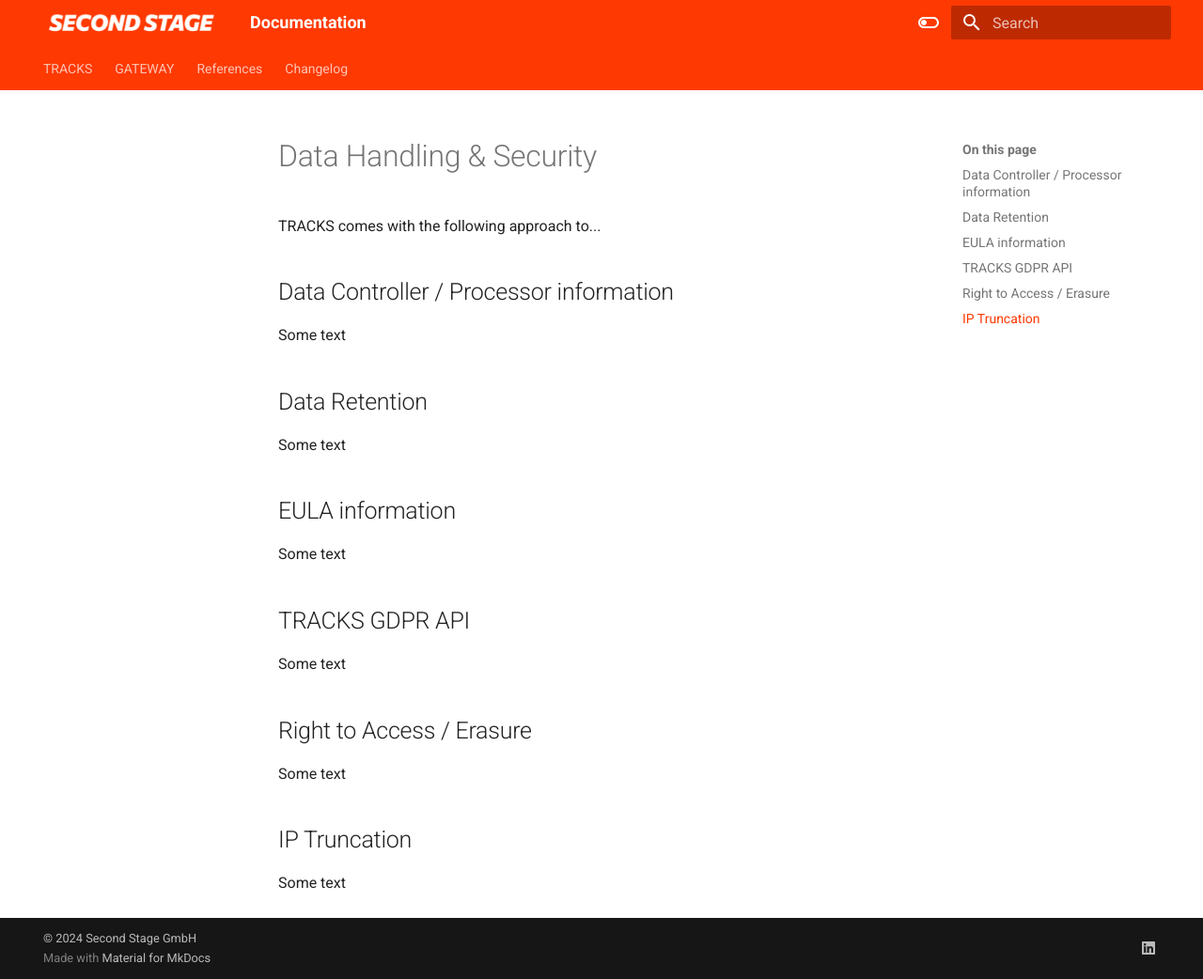
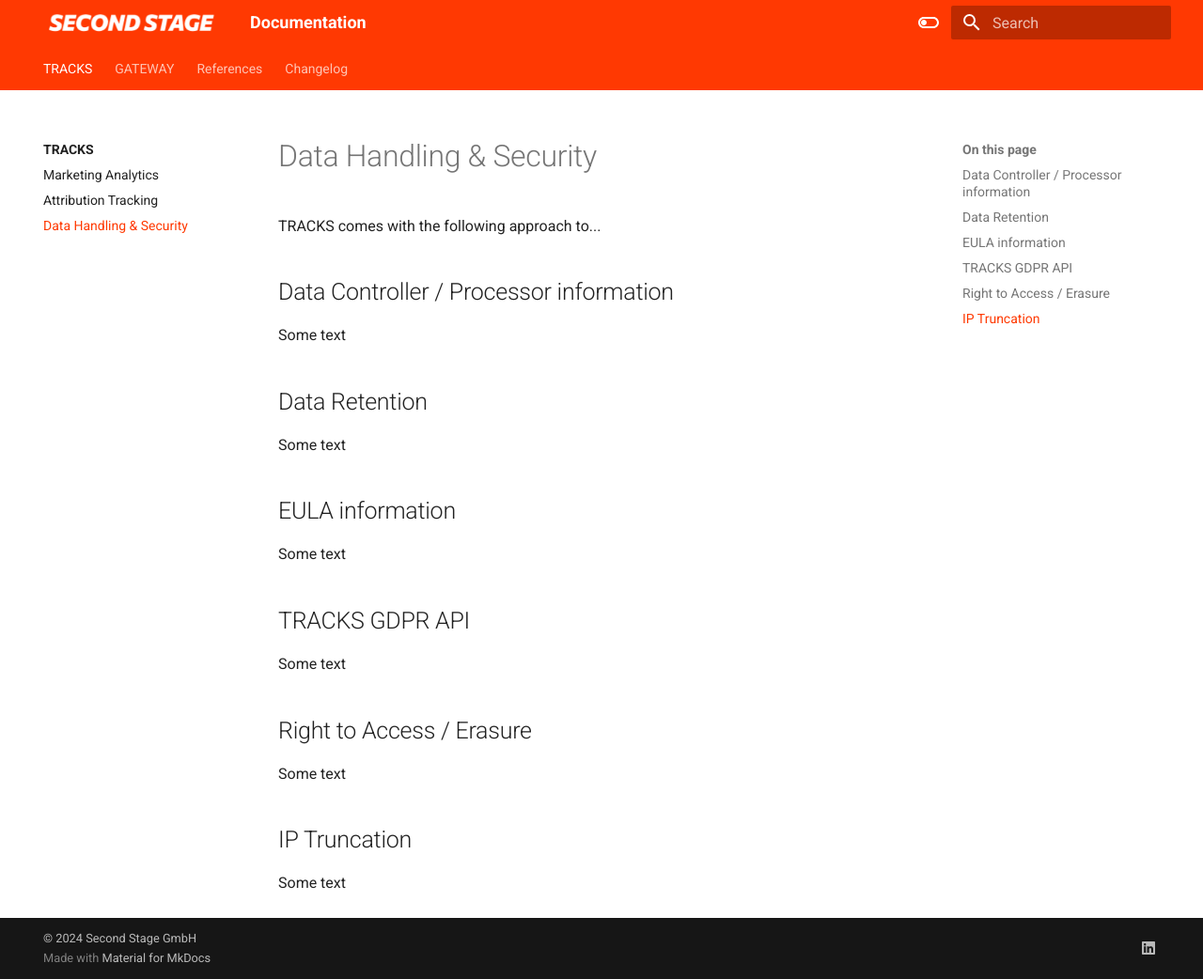
Before and after one commit to secondstage-io/tracks-documentation, an MkDocs documentation site: the page built from docs/tracks/data-security.md, in a window 1280 px wide and 1042 px high. Shown: the whole window at 94% size. Built offline with MkDocs 1.6.1 and Material for MkDocs 9.7.7, drawn with Linux system fonts in a browser that asks for light colours.

Commit message:
Update mkdocs.yml
Added nav option for data & security

```diff
--- a/mkdocs.yml
+++ b/mkdocs.yml
@@ -76,6 +76,7 @@ nav:
     - tracks/index.md
     - Marketing Analytics: tracks/marketing-analytics.md
     - Attribution Tracking: tracks/attribution-tracking.md
+    - Data Handling & Security: tracks/data-security.md
   - GATEWAY:
     - gateway/index.md
     - Audience Discovery: gateway/audience-discovery.md
```
